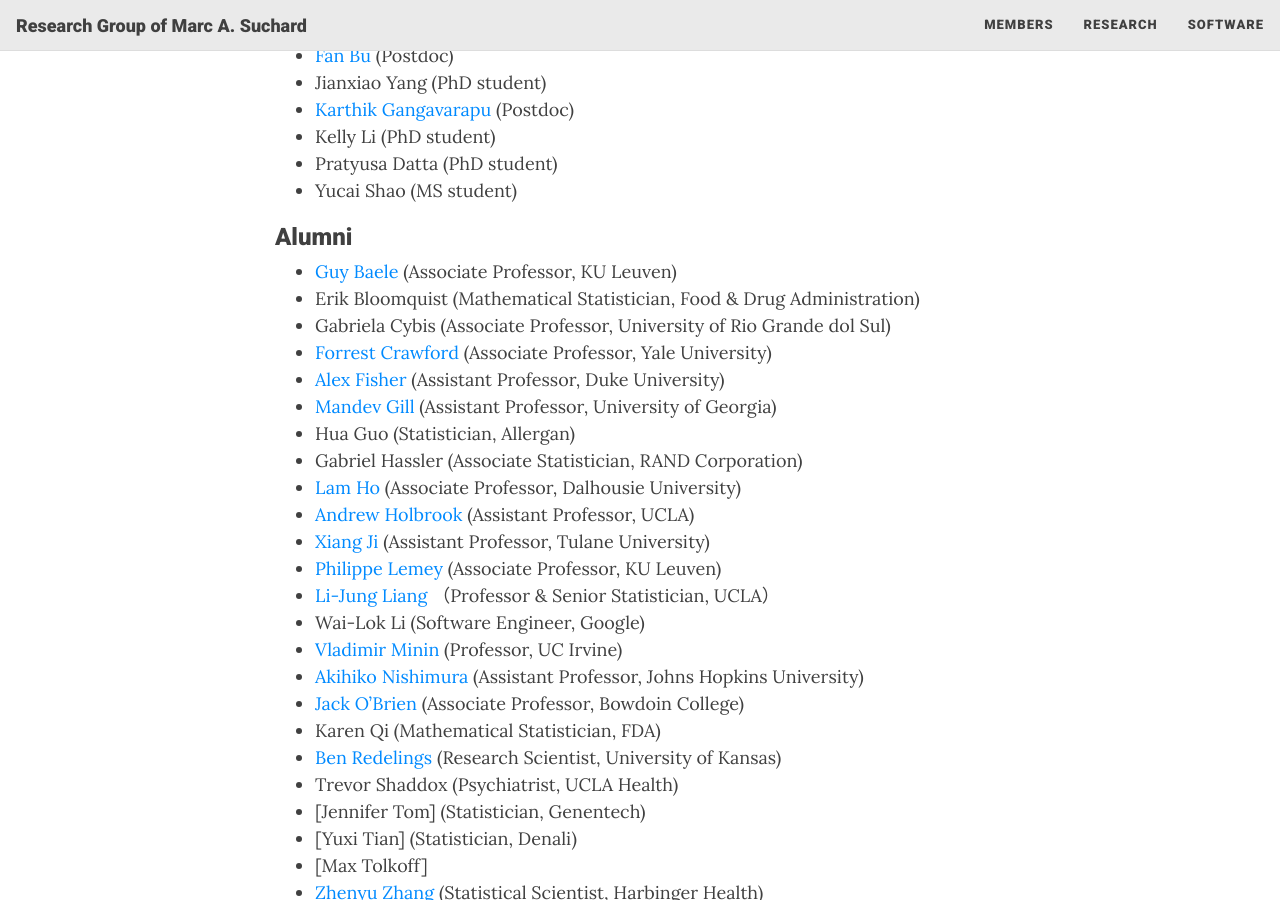
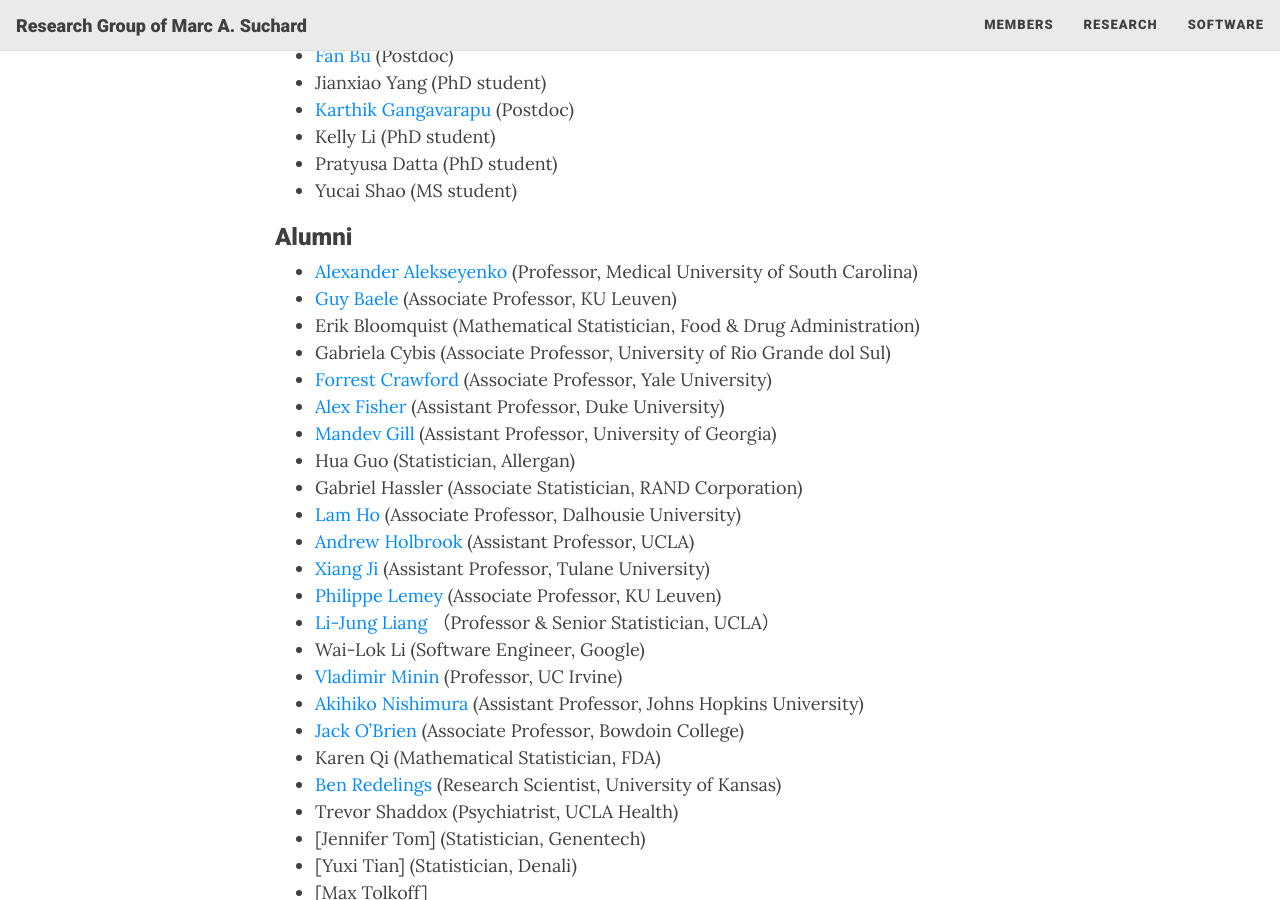
Before and after one commit to suchard-group/suchard-group.github.io, a Jekyll site: the page built from members.md, in a window 1280 px wide and 900 px high, scrolled down 534 px. Built offline with Jekyll 4.4.1, drawn with Linux system fonts in a browser that asks for light colours; nearby versions of some CDN libraries.

Commit message:
MAS update to alumuni

```diff
--- a/members.md
+++ b/members.md
@@ -22,6 +22,7 @@ UCLA Fielding School of Public Health
   * Yucai Shao (MS student)
 
 ### Alumni
+  * [Alexander Alekseyenko](https://education.musc.edu/MUSCApps/facultydirectory/Alekseyenko-Alexander) (Professor, Medical University of South Carolina)
   * [Guy Baele](https://rega.kuleuven.be/cev/ecv/lab-members/GuyBaele.html) (Associate Professor, KU Leuven)
   * Erik Bloomquist (Mathematical Statistician, Food & Drug Administration)
   * Gabriela Cybis (Associate Professor, University of Rio Grande dol Sul)
```
